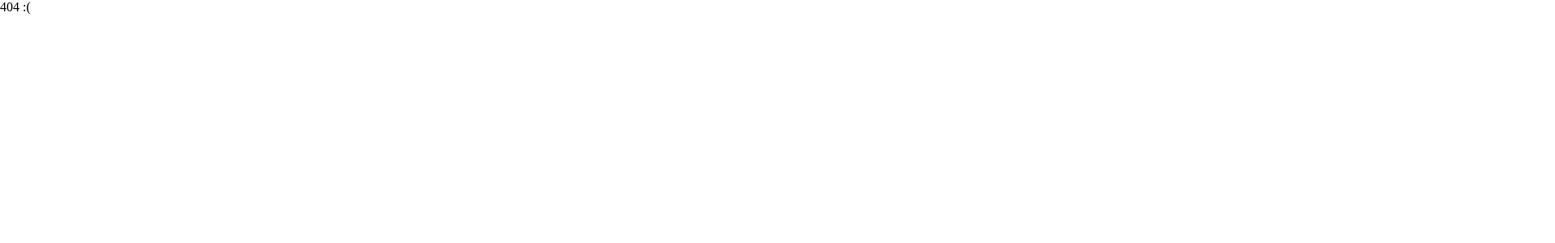
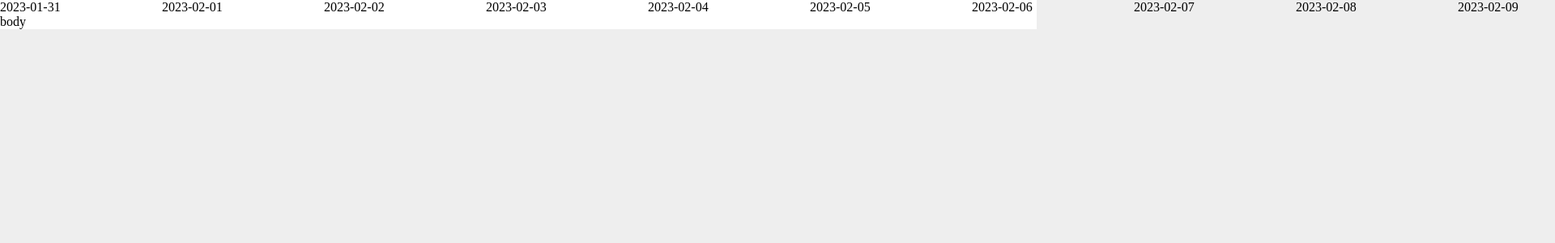
Before and after one commit to hnxycxd/playground, a React (Vite) app: page /timeline in a window 1280 px wide. Shown: the top 300 px of the page at 81% size, 1920 px wide, since content can reach past the window. Built offline with nearby package versions, Linux system fonts and the light colour scheme.

Commit message:
feat: timeline

```diff
--- a/package.json
+++ b/package.json
@@ -24,6 +24,7 @@
     "antd": "^5.16.5",
     "axios": "^1.1.3",
     "consola": "^3.2.3",
+    "dayjs": "^1.11.11",
     "echarts": "^5.4.0",
     "echarts-for-react": "^3.0.2",
     "exceljs": "^4.3.0",
--- a/src/index.css
+++ b/src/index.css
@@ -55,7 +55,7 @@ body,
 }
 body {
   /* color: unset; */
-  background-color: unset;
+  background-color: #eee;
 }
 
 html.dark {
--- a/src/pages/home/home.tsx
+++ b/src/pages/home/home.tsx
@@ -1,10 +1,25 @@
-import React from "react";
 import { Link } from "react-router-dom";
+import { routes } from "@/route";
 
 function Home() {
+  const renderRoutes = (routes, parentPath?: string) => {
+    return routes.map((route) => {
+      if (route.children) return renderRoutes(route.children, route.path);
+      if (!route.path || route.path === "*") return null;
+
+      const path = parentPath ? `${parentPath}/${route.path}` : route.path;
+      return (
+        <li key={path}>
+          <Link to={path}>{path}</Link>
+        </li>
+      );
+    });
+  };
+
   return (
     <div>
-      <Link to="/list">/list</Link>
+      <ul>{renderRoutes(routes)}</ul>
+
       <div
         className="border-t border-solid border-red-500"
         // style={{ borderWidth: 1, borderColor: 'red', borderTopStyle: 'solid' }}
--- /dev/null
+++ b/src/pages/timeline/data.ts
@@ -0,0 +1,92 @@
+import dayjs, { type ManipulateType } from "dayjs";
+// import type { ManipulateType } from 'dayjs'
+
+const MILLIS_IN_A_DAY = 24 * 60 * 60 * 1000;
+export function create({
+  start,
+  end,
+  zoom,
+  viewportWidth = 0,
+  minWidth = 0,
+}: {
+  start: Date;
+  end: Date;
+  zoom: number;
+  viewportWidth?: number;
+  minWidth?: number;
+}) {
+  const duration = end.getTime() - start.getTime();
+
+  const days = duration / MILLIS_IN_A_DAY;
+  const daysZoomWidth = days * zoom;
+
+  let timelineWidth: number;
+
+  if (daysZoomWidth > viewportWidth) timelineWidth = daysZoomWidth;
+  else timelineWidth = viewportWidth;
+
+  if (timelineWidth < minWidth) timelineWidth = minWidth;
+
+  const timelineWidthStyle = `${timelineWidth}px`;
+
+  const toX = (from: Date) => {
+    const value = (from.getTime() - start.getTime()) / duration;
+    return Math.round(value * timelineWidth);
+  };
+
+  const toStyleLeft = (from: Date) => ({
+    left: `${toX(from)}px`,
+  });
+
+  const toStyleLeftAndWidth = (from: Date, to: Date) => {
+    const left = toX(from);
+    return {
+      left: `${left}px`,
+      width: `${toX(to) - left}px`,
+    };
+  };
+
+  const fromX = (x: number) =>
+    new Date(start.getTime() + (x / timelineWidth) * duration);
+
+  return {
+    timelineWidth,
+    timelineWidthStyle,
+    start,
+    end,
+    zoom,
+    toX,
+    toStyleLeft,
+    toStyleLeftAndWidth,
+    fromX,
+  };
+}
+
+interface Cell {
+  start: Date;
+  end: Date;
+  title: string;
+  id: string;
+  entYmd: string;
+  startYmd: string;
+  startMd: string;
+}
+export function createTimeCell(start, end, interval: ManipulateType = "day") {
+  const cells: Cell[] = [];
+  let current = dayjs(start);
+  while (current.isBefore(end)) {
+    const startYmd = current.format("YYYY-MM-DD");
+    const e = current.add(1, interval);
+    cells.push({
+      start: current.toDate(),
+      end: e.toDate(),
+      title: startYmd,
+      id: startYmd,
+      startYmd,
+      entYmd: e.format("YYYY-MM-DD"),
+      startMd: current.format("MM-DD"),
+    });
+    current = current.add(1, interval);
+  }
+  return cells;
+}
--- /dev/null
+++ b/src/pages/timeline/index.tsx
@@ -0,0 +1,60 @@
+import { useEffect, useRef } from "react";
+import { useSetState } from "ahooks";
+import "./style.less";
+import { create, createTimeCell } from "./data";
+
+const startDate = new Date("2023-01-31");
+const endDate = new Date("2024-01-01");
+
+interface State {
+  time: Partial<ReturnType<typeof create>>;
+  timeCells: ReturnType<typeof createTimeCell>;
+}
+function TimeLine() {
+  const tlRef = useRef<HTMLDivElement>(null);
+  const [state, setState] = useSetState<State>({
+    time: {},
+    timeCells: createTimeCell(startDate, endDate),
+  });
+
+  const onResize = () => {
+    const time = create({
+      start: startDate,
+      end: endDate,
+      zoom: 200,
+      viewportWidth: (tlRef.current as HTMLDivElement).offsetWidth,
+    });
+    setState({ time });
+  };
+
+  useEffect(() => {
+    onResize();
+    window.addEventListener("resize", onResize, false);
+    return () => window.removeEventListener("resize", onResize, false);
+  }, []);
+
+  console.log("state", state);
+  return (
+    <div className="bg-white" ref={tlRef}>
+      <div className="header">
+        <div style={{ width: state.time.timelineWidthStyle }}>
+          {state.timeCells.map((cell) => (
+            <div
+              key={cell.id}
+              className="header-cell"
+              style={state.time.toStyleLeftAndWidth?.(
+                new Date(cell.startYmd),
+                new Date(cell.entYmd),
+              )}
+            >
+              {cell.title}
+            </div>
+          ))}
+        </div>
+      </div>
+      <div className="body">body</div>
+    </div>
+  );
+}
+
+export default TimeLine;
--- /dev/null
+++ b/src/pages/timeline/style.less
@@ -0,0 +1,3 @@
+.header-cell {
+  display: inline-block;
+}
--- a/tailwind.config.js
+++ b/tailwind.config.js
@@ -1,7 +1,7 @@
 /** @type {import('tailwindcss').Config} */
 module.exports = {
   content: ["./index.html", "./src/pages/**/*.{vue,js,ts,jsx,tsx}"],
-  darkMode: "class",
+  darkMode: "selector",
   theme: {
     extend: {
       colors: {
@@ -16,4 +16,4 @@ module.exports = {
   corePlugins: {
     preflight: false,
   },
-}
+};
```
Also changed, not shown: src/route/index.tsx (+23 -15 lines), 1 other file (tests, documents, lock files or other folders).
